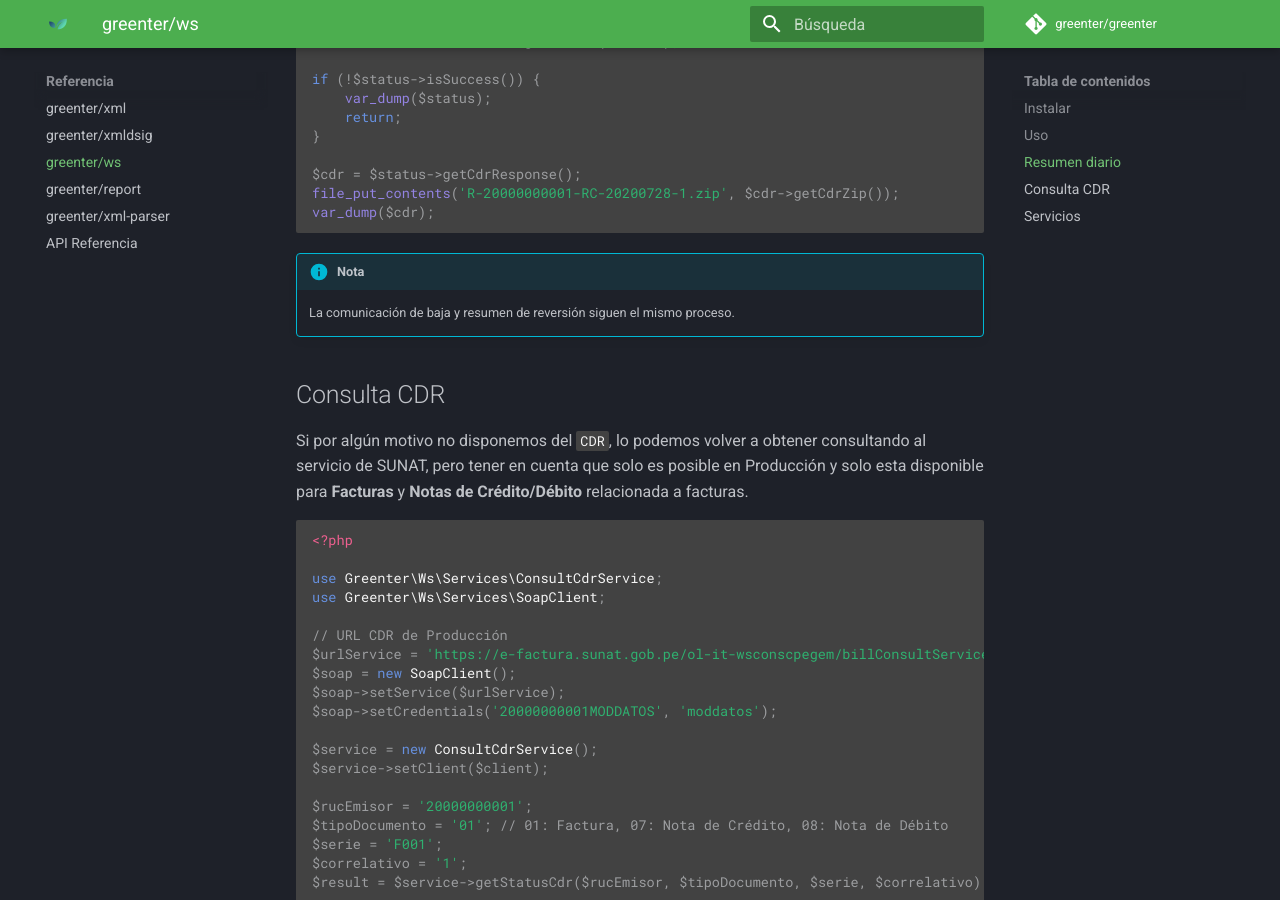
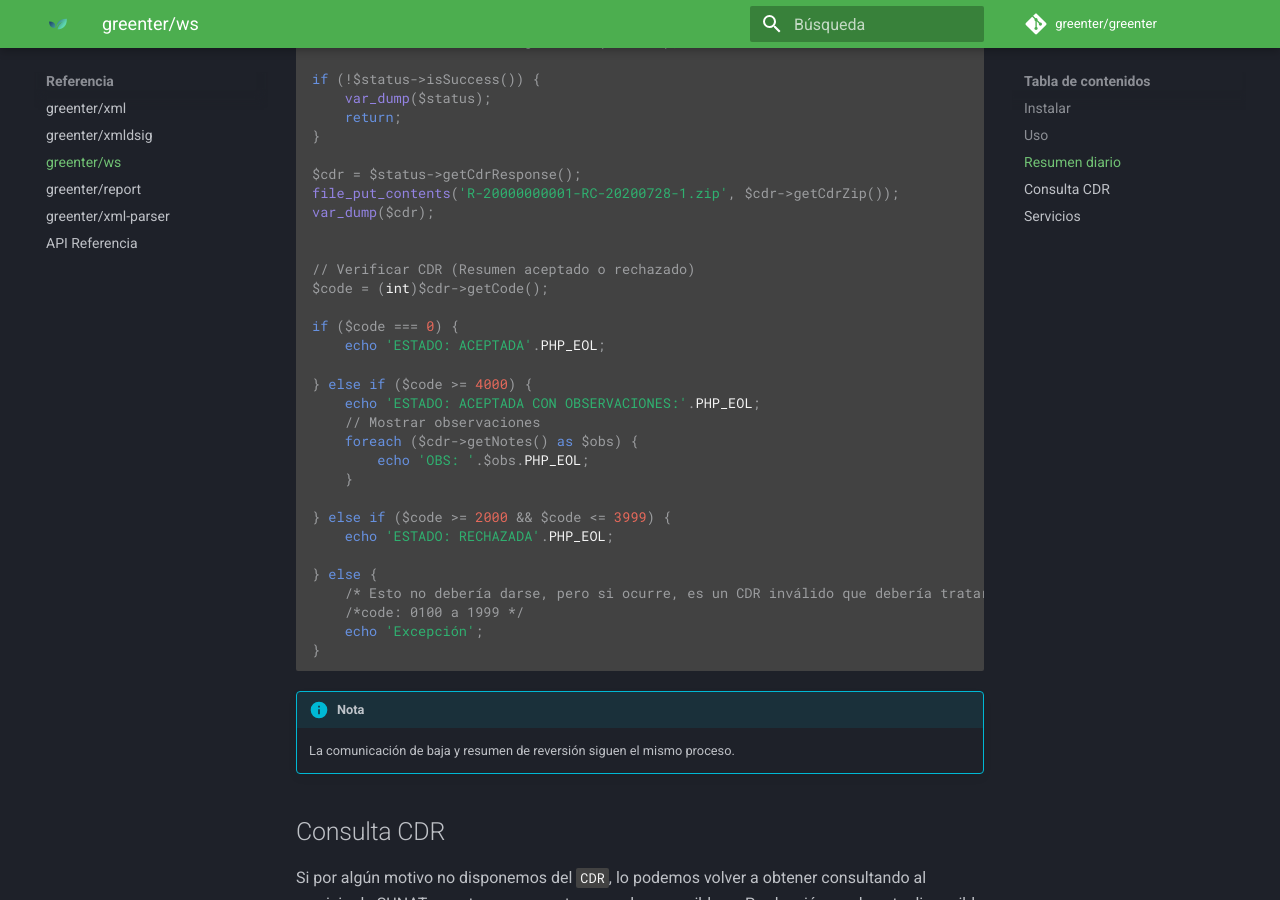
Before and after one commit to thegreenter/docs, an MkDocs documentation site: the page built from docs/packages/ws.md, in a window 1280 px wide and 900 px high, scrolled down 2849 px. Built offline with MkDocs 1.6.1 and Material for MkDocs 9.7.7, drawn with Linux system fonts in a browser that asks for light colours.

Commit message:
Verify CDR on summary

````diff
--- a/docs/packages/ws.md
+++ b/docs/packages/ws.md
@@ -130,6 +130,28 @@ $cdr = $status->getCdrResponse();
 file_put_contents('R-20000000001-RC-20200728-1.zip', $cdr->getCdrZip());
 var_dump($cdr);
 
+
+// Verificar CDR (Resumen aceptado o rechazado)
+$code = (int)$cdr->getCode();
+
+if ($code === 0) {
+    echo 'ESTADO: ACEPTADA'.PHP_EOL;
+
+} else if ($code >= 4000) {
+    echo 'ESTADO: ACEPTADA CON OBSERVACIONES:'.PHP_EOL;
+    // Mostrar observaciones
+    foreach ($cdr->getNotes() as $obs) {
+        echo 'OBS: '.$obs.PHP_EOL;
+    }
+
+} else if ($code >= 2000 && $code <= 3999) {
+    echo 'ESTADO: RECHAZADA'.PHP_EOL;
+
+} else {
+    /* Esto no debería darse, pero si ocurre, es un CDR inválido que debería tratarse como un error-excepción. */
+    /*code: 0100 a 1999 */
+    echo 'Excepción';
+}
 ```
 
 !!! info "Nota"
````
